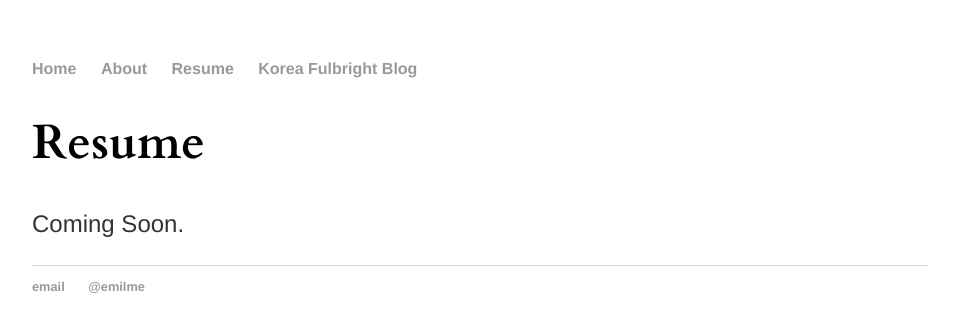
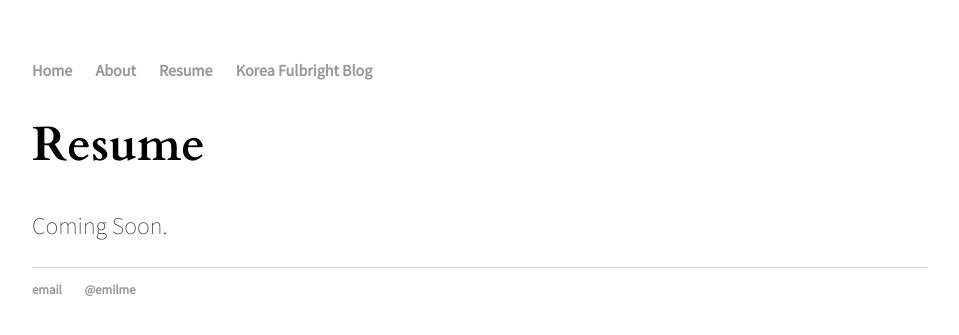
Before and after one commit to emilme/emilme.github.io, a Jekyll site: the page built from resume/index.html, in a window 1280 px wide. Shown: the top 335 px of the page, without its empty margins (160-1119 px from the left). Built offline with Jekyll 4.4.1, drawn with Linux system fonts in a browser that asks for light colours.

Commit message:
Update main.css

```diff
--- a/css/main.css
+++ b/css/main.css
@@ -1,10 +1,12 @@
 body {
     margin: 60px auto;
     width: 70%;
-    font-family:'Helvetica', 'Arial', 'Sans-Serif';
+    font-family: 'Source Sans Pro', 'Arial', 'Sans-Serif';
+    font-weight: 300;
 }
 nav ul, footer ul {
-    font-family:'Helvetica', 'Arial', 'Sans-Serif';
+    font-family: 'Source Sans Pro', 'Arial', 'Sans-Serif';
+    font-weight: 300;
     padding: 0px;
     list-style: none;
     font-weight: bold;
```
